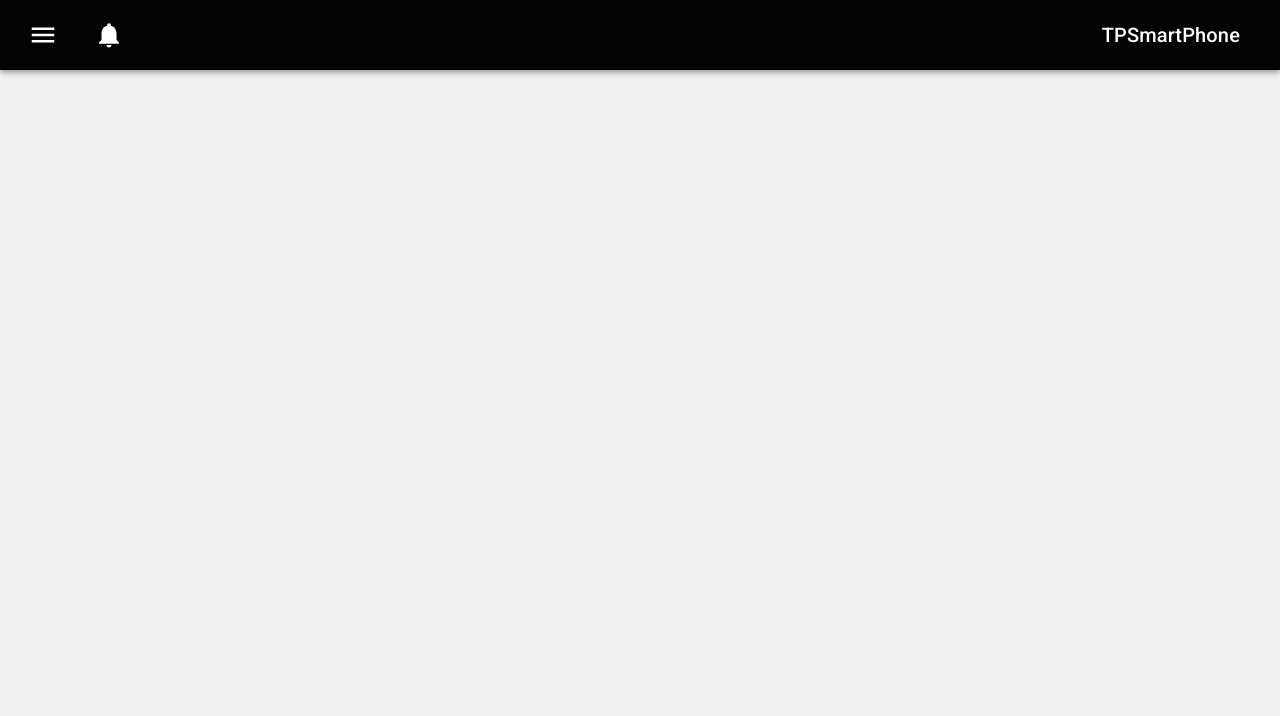
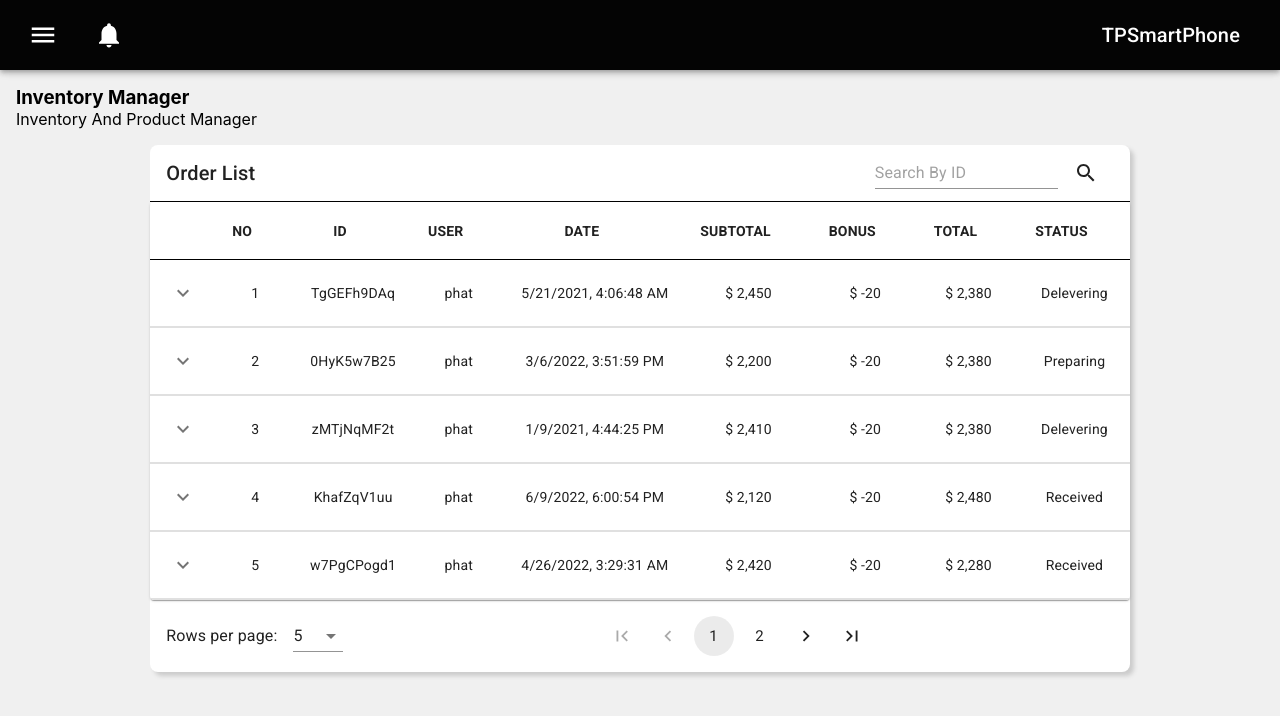
Before and after one commit to maithinhphat95/smartphone-business, a React (Create React App) app: page /inventory in a window 1280 px wide. Shown: the top 716 px of the page. Built offline with nearby package versions, Linux system fonts and the light colour scheme; the HTML template or start-up script is replaced by a standard one.

Commit message:
[#42] Implement Inventory Page

```diff
--- a/src/components/admin/NavList/index.jsx
+++ b/src/components/admin/NavList/index.jsx
@@ -28,7 +28,7 @@ function NavList(props) {
       </Box>
       <Box>
         <Title content="Management" />
-        <NavItem content="Inventory Manager" />
+        <NavItem content="Inventory Manager" url="/inventory" />
         <NavItem content="Customer Manager" />
       </Box>
       <Box>
--- a/src/layouts/admin/Main/index.jsx
+++ b/src/layouts/admin/Main/index.jsx
@@ -6,6 +6,7 @@ import Menu from "../../../components/admin/Menu";
 import DashboardPage from "../../../pages/admin/DashboardPage";
 import RevenuePage from "../../../pages/admin/RevenuePage";
 import SaleRatingPage from "../../../pages/admin/SaleRatingPage";
+import InventoryPage from "../../../pages/admin/InventoryPage";
 
 Main.propTypes = {};
 
@@ -34,6 +35,7 @@ function Main(props) {
           <Route path="/admin" element={<DashboardPage />} />
           <Route path="/revenue" element={<RevenuePage />} />
           <Route path="/sale" element={<SaleRatingPage />} />
+          <Route path="/inventory" element={<InventoryPage />} />
         </Routes>
       </Box>
     </Box>
--- /dev/null
+++ b/src/pages/admin/InventoryPage/index.jsx
@@ -0,0 +1,45 @@
+import React from "react";
+import PropTypes from "prop-types";
+import PageTitle from "../../../components/admin/PageTitle";
+import { Box } from "@mui/material";
+import DataTable from "../../../components/admin/Tables/DataTable";
+import { cellHead, rows } from "../../../constant/admin";
+
+InventoryPage.propTypes = {};
+
+function InventoryPage(props) {
+  const inventoryData = {
+    title: "Order List",
+    category: "order",
+    head: cellHead.order,
+    body: rows,
+    extra: {
+      isExtra: true,
+      extraHead: cellHead.purchased,
+    },
+  };
+  return (
+    <>
+      <PageTitle
+        title="Inventory Manager"
+        description="Inventory And Product Manager"
+      />
+
+      <Box sx={{ margin: "0 auto" }}>
+        <Box
+          sx={{
+            display: "flex",
+            gap: 2,
+            justifyContent: "center",
+            flexDirection: "row",
+            flexWrap: { xs: "wrap", md: "nowrap" },
+          }}
+        >
+          <DataTable data={inventoryData} />
+        </Box>
+      </Box>
+    </>
+  );
+}
+
+export default InventoryPage;
```
